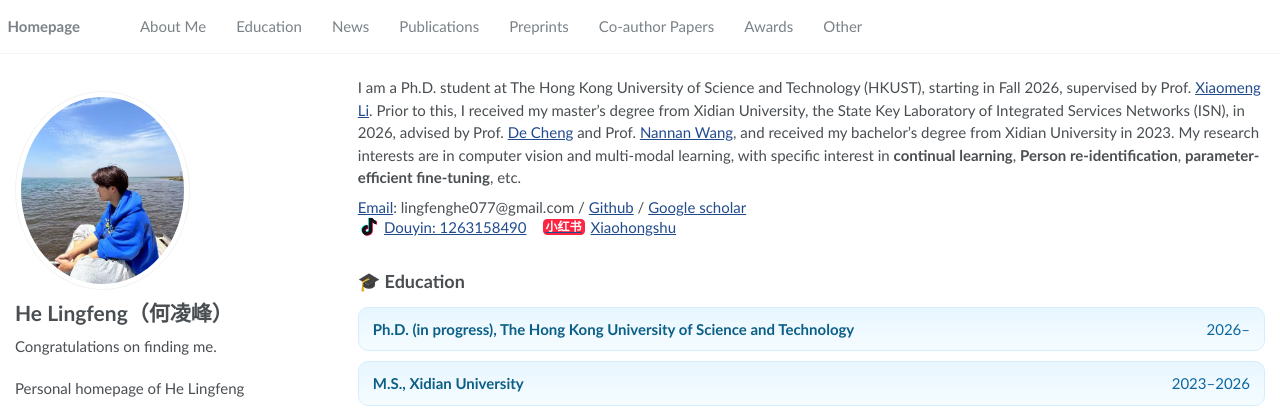
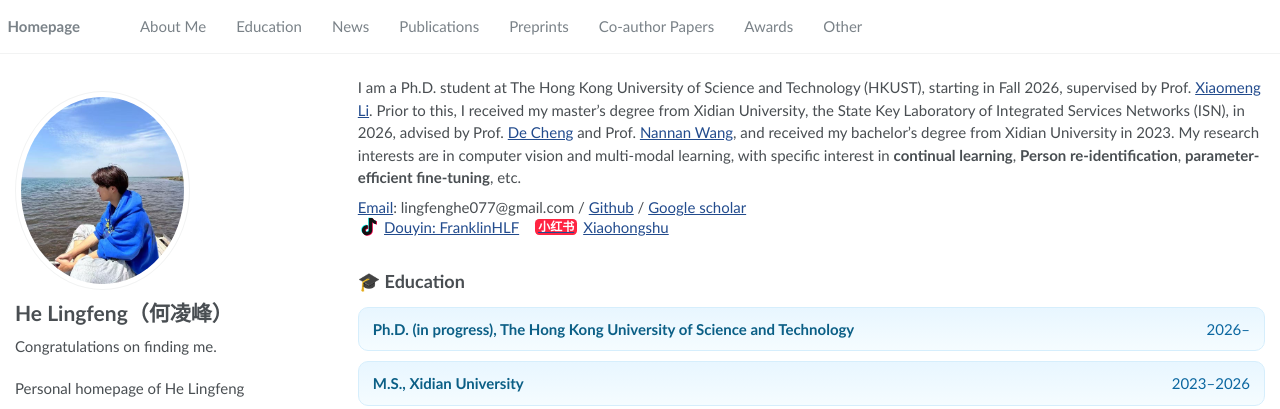
Before and after one commit to HHHLF/profile, a Jekyll site: the page built from _pages/about.md, in a window 1280 px wide and 900 px high. Shown: the top 409 px of the window. Built offline with Jekyll 4.4.1, drawn with Linux system fonts in a browser that asks for light colours.

Commit message:
Update about.md

```diff
--- a/_pages/about.md
+++ b/_pages/about.md
@@ -346,7 +346,7 @@ I am a Ph.D. student at The Hong Kong University of Science and Technology (HKUS
 <p class="contact-lines">
   <a href="mailto:lingfenghe077@gmail.com" target="_self">Email</a>: lingfenghe077@gmail.com / <a href="https://github.com/HHHLF" target="_blank" rel="noopener">Github</a> / <a href="https://scholar.google.com/citations?user=bUCPpbAAAAAJ&hl=zh-CN" target="_blank" rel="noopener">Google scholar</a><br>
 <span class="social-row">
-  <a class="social-link" href="https://www.douyin.com/search/1263158490?type=user" target="_blank" rel="noopener">
+  <a class="social-link" href="https://www.douyin.com/user/MS4wLjABAAAA8-pVQC56cB9aEFmkPRsGaDye1WNpmYBxlmkI2zizQ10" target="_blank" rel="noopener">
     <span class="social-icon douyin-icon" aria-hidden="true">
       <svg viewBox="0 0 48 48" role="img" focusable="false">
         <path fill="#00f2ea" d="M19.9 34.5c-2.3 0-4.1-1.8-4.1-4s1.8-4 4.1-4c.5 0 1 .1 1.5.3v-8.1a12 12 0 0 0-1.5-.1c-6.7 0-12.1 5.3-12.1 11.9s5.4 11.9 12.1 11.9c6.6 0 12-5.2 12.1-11.7V10.9c2.8 3.3 6 5.1 9.8 5.4V8.5c-3.8-.8-6.8-3-9.4-6.9h-8.2v28.8c0 2.3-1.9 4.1-4.3 4.1z"/>
@@ -354,7 +354,7 @@ I am a Ph.D. student at The Hong Kong University of Science and Technology (HKUS
         <path fill="#111111" d="M21.4 35.4c-2.3 0-4.1-1.8-4.1-4s1.8-4 4.1-4c.5 0 1 .1 1.5.3v-8.1a12 12 0 0 0-1.5-.1c-6.7 0-12.1 5.3-12.1 11.9s5.4 11.9 12.1 11.9c6.6 0 12-5.2 12.1-11.7V11.8c2.8 3.3 6 5.1 9.8 5.4V9.4c-3.8-.8-6.8-3-9.4-6.9h-8.2v28.8c0 2.3-1.9 4.1-4.3 4.1z"/>
       </svg>
     </span>
-    Douyin: 1263158490
+    Douyin: FranklinHLF
   </a>
   <a class="social-link" href="https://www.xiaohongshu.com/user/profile/636f0b7700000001f01b4ff" target="_blank" rel="noopener">
     <span class="social-icon rednote-icon" aria-hidden="true">小红书</span>
```
